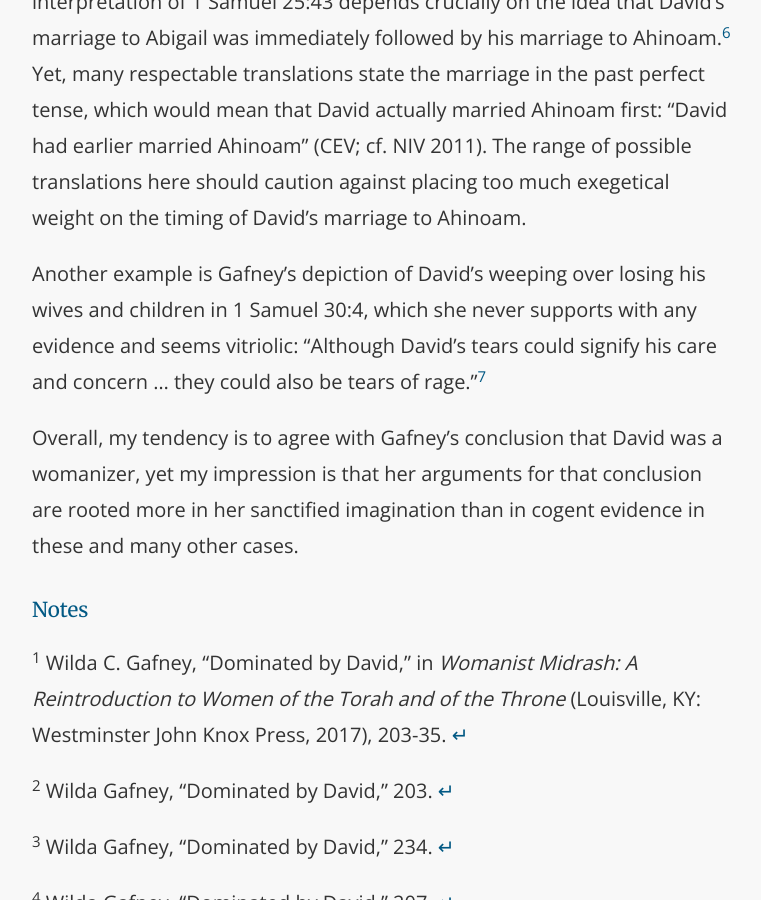
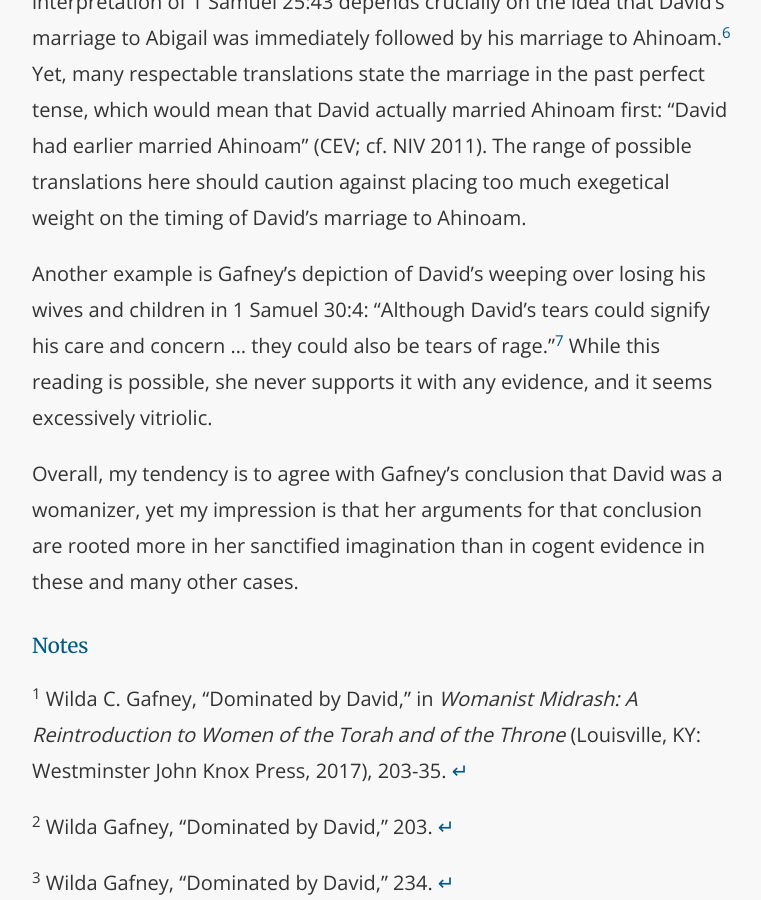
Before and after one commit to second-breakfast/second-breakfast.github.io, a Jekyll site: the page built from _posts/2021-02-18-gafney.markdown, in a window 1280 px wide and 900 px high, scrolled down 2227 px. Shown: the whole window, without its empty margins (256-1017 px from the left). Built offline with Jekyll 4.4.1, drawn with Linux system fonts in a browser that asks for light colours.

Commit message:
Update Gafney post

```diff
--- a/_posts/2021-02-18-gafney.markdown
+++ b/_posts/2021-02-18-gafney.markdown
@@ -24,7 +24,7 @@
 ## The Limits of Imagination?
 While I have profound respect for Gafney’s perspective, I also can’t help but question the soundness of many of her expositions. For example, her interpretation of 1 Samuel 25:43 depends crucially on the idea that David’s marriage to Abigail was immediately followed by his marriage to Ahinoam.<sup id="a6">[6](#f6)</sup> Yet, many respectable translations state the marriage in the past perfect tense, which would mean that David actually married Ahinoam first: “David had earlier married Ahinoam” (CEV; cf. NIV 2011). The range of possible translations here should caution against placing too much exegetical weight on the timing of David’s marriage to Ahinoam.
 
-Another example is Gafney’s depiction of David’s weeping over losing his wives and children in 1 Samuel 30:4, which she never supports with any evidence and seems vitriolic: “Although David’s tears could signify his care and concern ... they could also be tears of rage.”<sup id="a7">[7](#f7)</sup>
+Another example is Gafney’s depiction of David’s weeping over losing his wives and children in 1 Samuel 30:4: “Although David’s tears could signify his care and concern ... they could also be tears of rage.”<sup id="a7">[7](#f7)</sup> While this reading is possible, she never supports it with any evidence, and it seems excessively vitriolic.
 
 Overall, my tendency is to agree with Gafney’s conclusion that David was a womanizer, yet my impression is that her arguments for that conclusion are rooted more in her sanctified imagination than in cogent evidence in these and many other cases.
 
```
